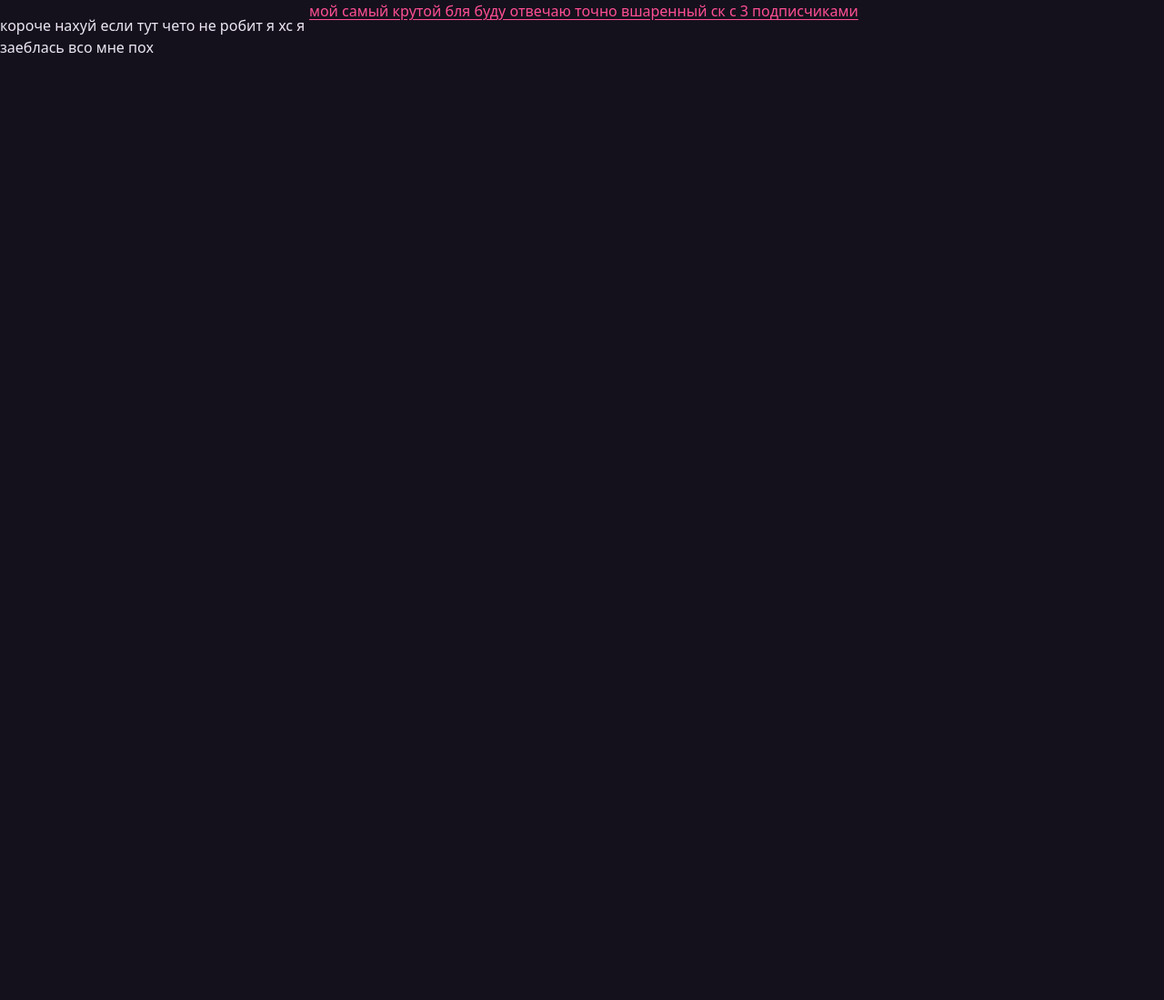
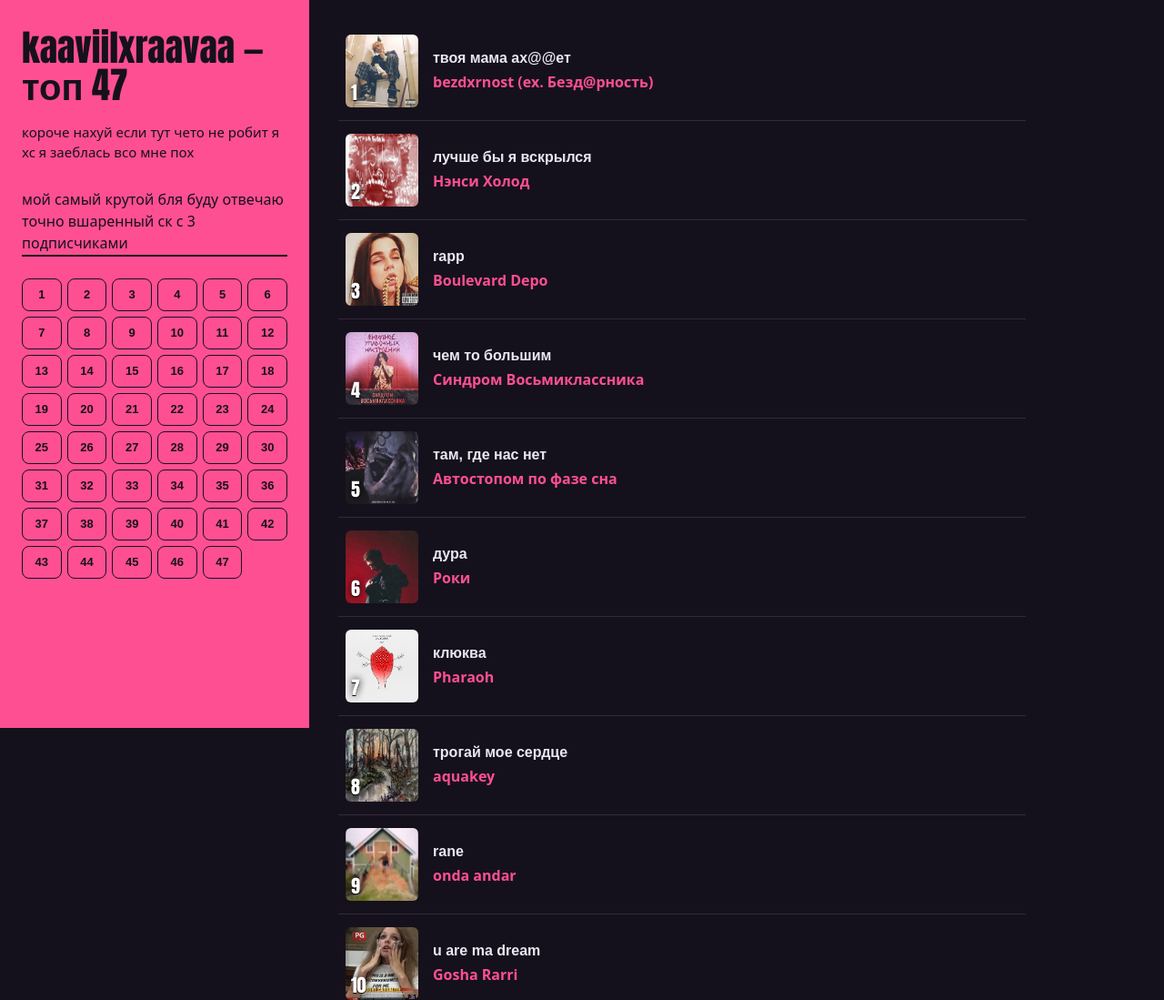
Before and after one commit to kaavillxraavaa/sk-user-ebanashka, a plain HTML site: page index.html in a window 1280 px wide. Shown: the top 1099 px of the page at 91% size. Before the commit the page ends 800 px from the top, so only its background shows below. Drawn offline with Linux system fonts and the light colour scheme; a web font is replaced by a local one.

Commit message:
Update index.html

```diff
--- a/index.html
+++ b/index.html
@@ -5,10 +5,13 @@
 <link rel="stylesheet" href="https://fonts.googleapis.com/css2?family=Unbounded:wght@600;800&amp;display=swap">
    <link rel="stylesheet" href="style.css">
    </head><body>
-   <p>короче нахуй если тут чето не робит я хс я заеблась всо мне пох</p>
-  <a href="https://soundcloud.com/kaaviilxraavaa" target="_blank" rel="noopener noreferrer">
-    мой самый крутой бля буду отвечаю точно вшаренный ск с 3 подписчиками
-  </a>
+  <aside>
+  <h1>kaaviilxraavaa — топ 47</h1>
+  <p>короче нахуй если тут чето не робит я хс я заеблась всо мне пох</p>
+  <a class="l" href="https://soundcloud.com/kaaviilxraavaa" target="_blank" rel="noopener noreferrer">мой самый крутой бля буду отвечаю точно вшаренный ск с 3 подписчиками</a>
+  <nav id="nav"></nav>
+</aside>
+<main id="list"></main>
 <section class="m" id="t1"><a class="bd" href="#a1" aria-label="закрыть"></a><div class="p">
 <div class="L"><div class="big" style="background-image:url(images/bezdar.jpg)">01</div>
 <div class="note"><p class="q">Liner Notes</p><p> Илья Гримин - автор песни. На данный момент новые песни не выходят в связи с ситуацией в жизни Ильи. Для ознакомления лучше перейти в его социальные сети, а еще лучше поддержать материально - +7 (931) 374-92-47/2200154582549738 Альфа-Банк/покупка CD с последним альбомом, для покупки - юз tg @Akumaqqwa, все средства уходят на лечение. И я и Илья будем очень благодарны!</p></div></div>
@@ -559,5 +562,43 @@
   </b>
 </p><p class="q"> Семён вырос в пегете Звёздный в Кемеровской области, с подростковых лет подрабатывал ради независимости и серьезно занимался спортом. После школы он поступил в Кемеровский кооперативный техникум на специальность «правоохранительная деятельность», но вместо службы в органах выбрал андеграундный рэп, я же говорила что наш поцик.</p><a class="l" href="https://on.soundcloud.com/rx14Ro8G7ZAFFV8jja">открыть на SoundCloud ↗</a>
 <div class="pn"><a href="#t46">◂ назад</a><a href="#a47">✕ закрыть</a><a href="#t1">дальше ▸</a></div></div></div></section>
+<script>
+const nav = document.getElementById('nav');
+const list = document.getElementById('list');
+document.querySelectorAll('section.m').forEach((s, i) => {
+  const n = i + 1;
+  const title = s.querySelector('h3').textContent;
+  const artist = s.querySelector('.ar').textContent;
+  const bg = s.querySelector('.big').style.backgroundImage;
+  const genre = s.querySelector('.g');
 
+  const pill = document.createElement('a');
+  pill.href = '#t' + n;
+  pill.textContent = n;
+  nav.appendChild(pill);
+
+  const a = document.createElement('a');
+  a.id = 'a' + n;
+  a.href = '#t' + n;
+
+  const art = document.createElement('article');
+  const cover = document.createElement('div');
+  cover.className = 'c';
+  cover.style.backgroundImage = bg;
+  cover.textContent = n;
+
+  const info = document.createElement('div');
+  const h2 = document.createElement('h2');
+  h2.textContent = title;
+  const p = document.createElement('p');
+  p.className = 'ar';
+  p.textContent = artist;
+  info.append(h2, p);
+  if (genre) info.appendChild(genre.cloneNode(true));
+
+  art.append(cover, info);
+  a.appendChild(art);
+  list.appendChild(a);
+});
+</script>
 </body></html>
```
